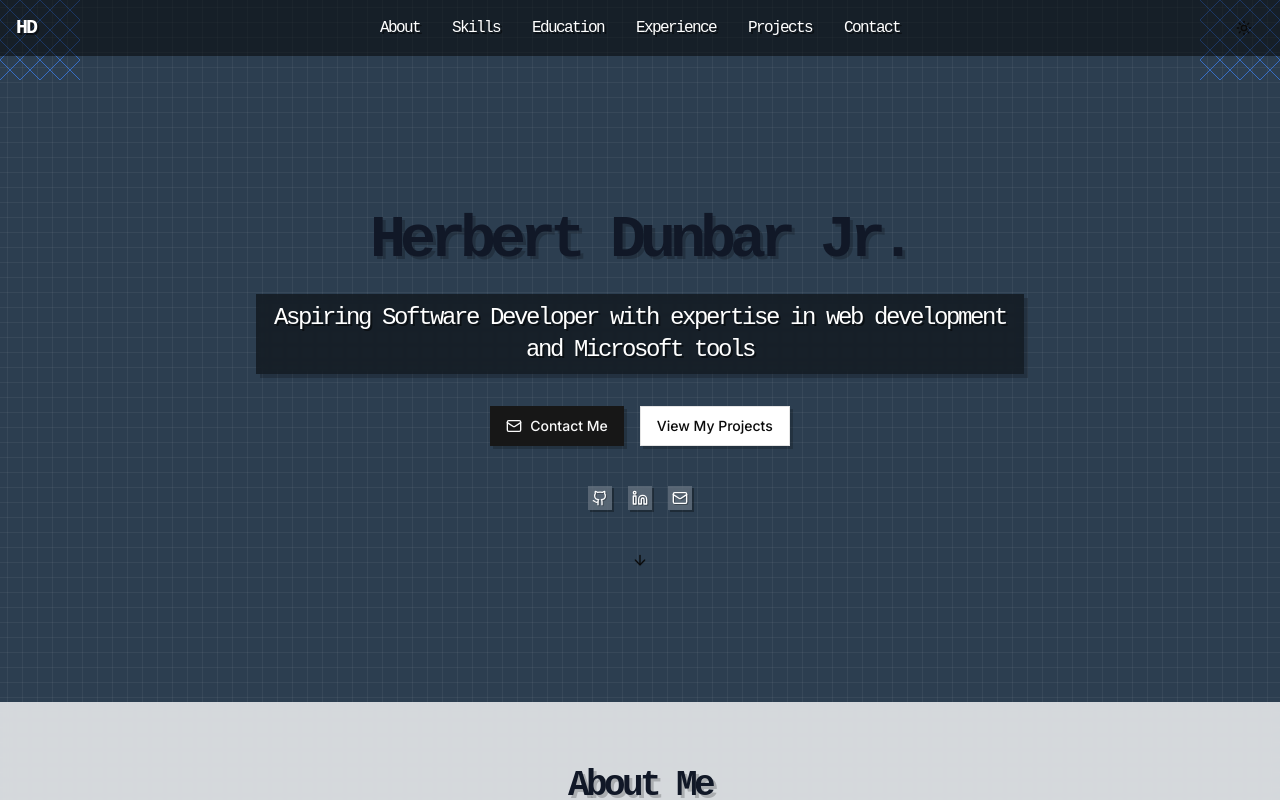
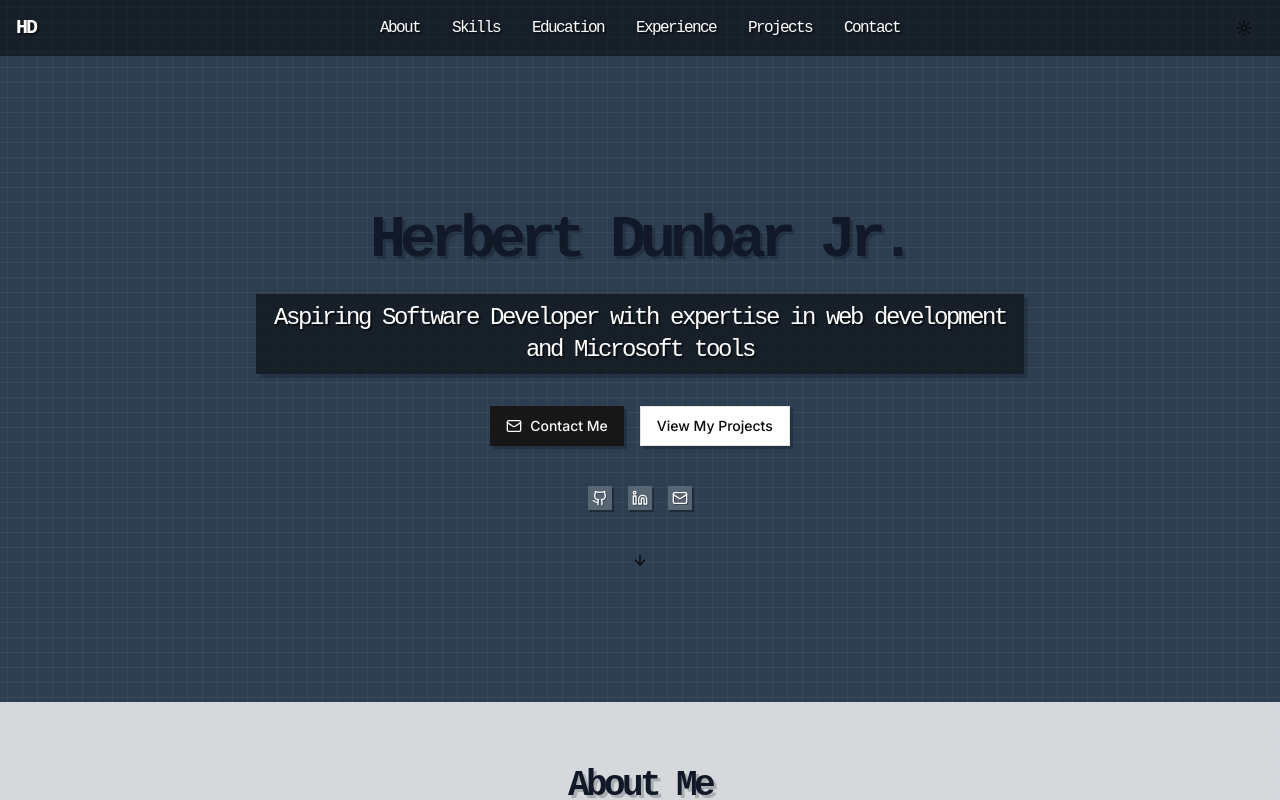
Before and after one commit to Herbertdunbar/Personal-Website, a Next.js app: page / in a window 1280 px wide. Shown: the top 800 px of the page. Built offline with nearby package versions, Linux system fonts and the light colour scheme.

Commit message:
feat: remove blue grid decorations from top corners
Clean up website design by eliminating top blue grid corners.

Co-authored-by: Herbert Dunbar <182648424+Herbertdunbar@users.noreply.github.com>

```diff
--- a/app/page.tsx
+++ b/app/page.tsx
@@ -12,9 +12,8 @@ import "@/app/8bit-background.css"
 export default function Home() {
   return (
     <div className="min-h-screen pixel-bg relative">
-      {/* Decorative pixel corners */}
-      <div className="pixel-corner pixel-corner-tl"></div>
-      <div className="pixel-corner pixel-corner-tr"></div>
+      {/* Removed the top corner decorations */}
+      {/* Keeping only bottom corners */}
       <div className="pixel-corner pixel-corner-bl"></div>
       <div className="pixel-corner pixel-corner-br"></div>
 
```
Also changed, not shown: 1 other file (tests, documents, lock files or other folders).
